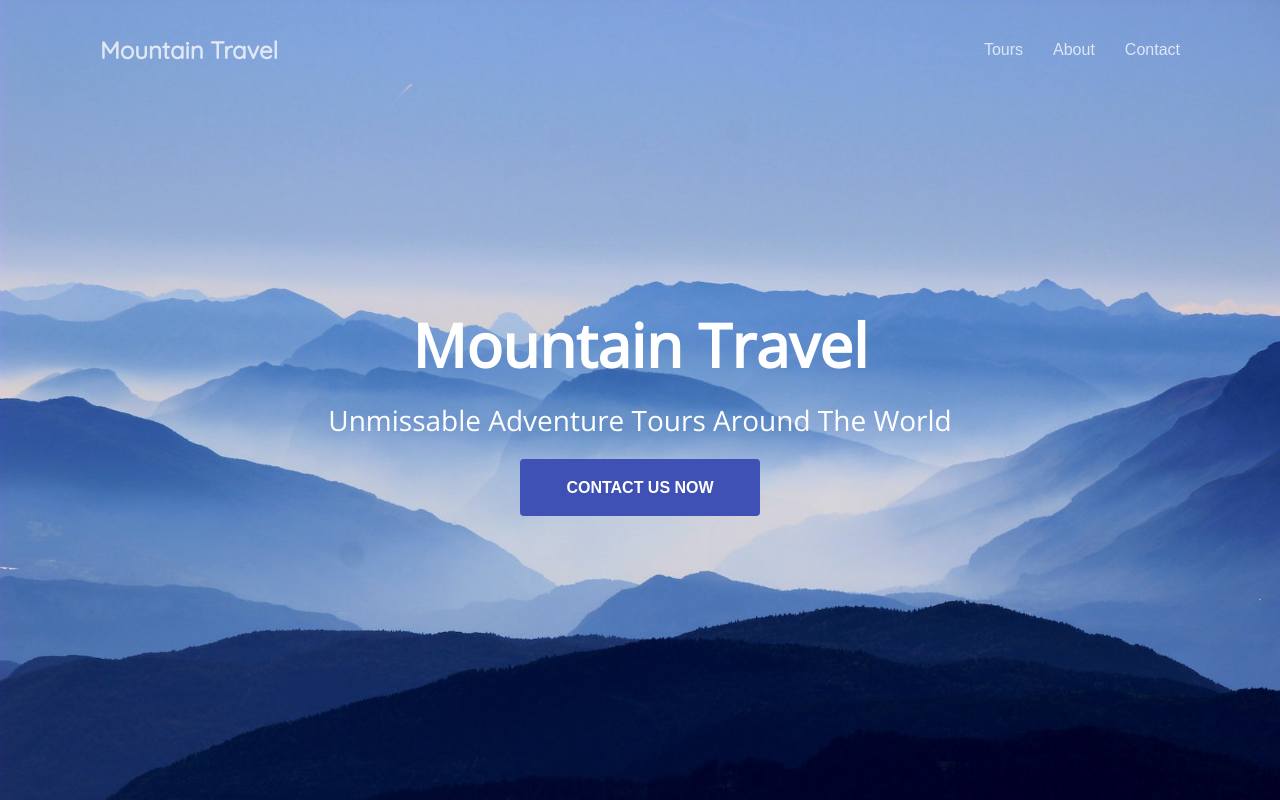
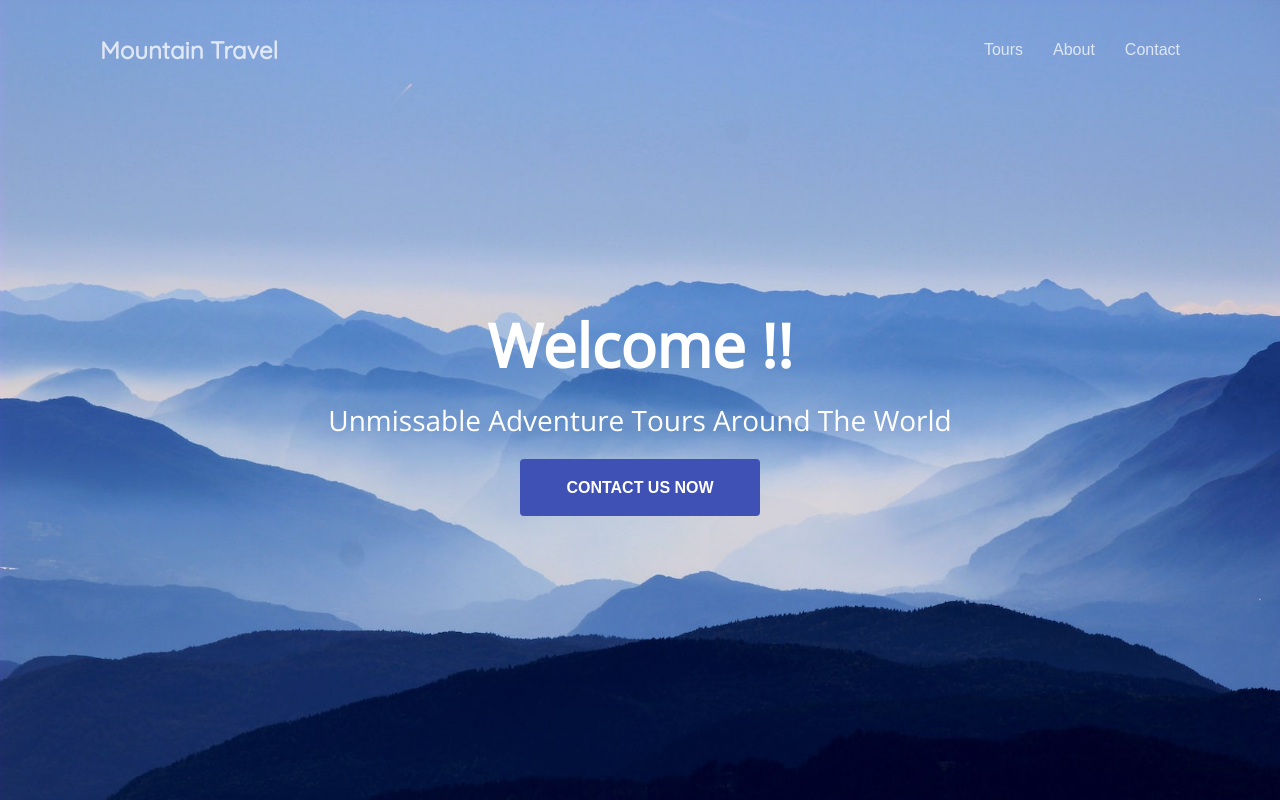
Before and after one commit to PranavShekhar13/Jenkins_Project, a plain HTML site: page index.html in a window 1280 px wide. Shown: the top 800 px of the page. Drawn offline with nearby package versions, Linux system fonts and the light colour scheme.

Commit message:
Header Changed :wq :wq

```diff
--- a/index.html
+++ b/index.html
@@ -23,7 +23,7 @@
   <section class="hero">
     <div class="background-image" style="background-image: url(./main.jpg);"></div>
     <div class="hero-content-area">
-      <h1>Mountain Travel</h1>
+      <h1>Welcome !!</h1>
       <h3>Unmissable Adventure Tours Around The World</h3>
       <a href="#" class="btn">Contact Us Now</a>
     </div>
```
